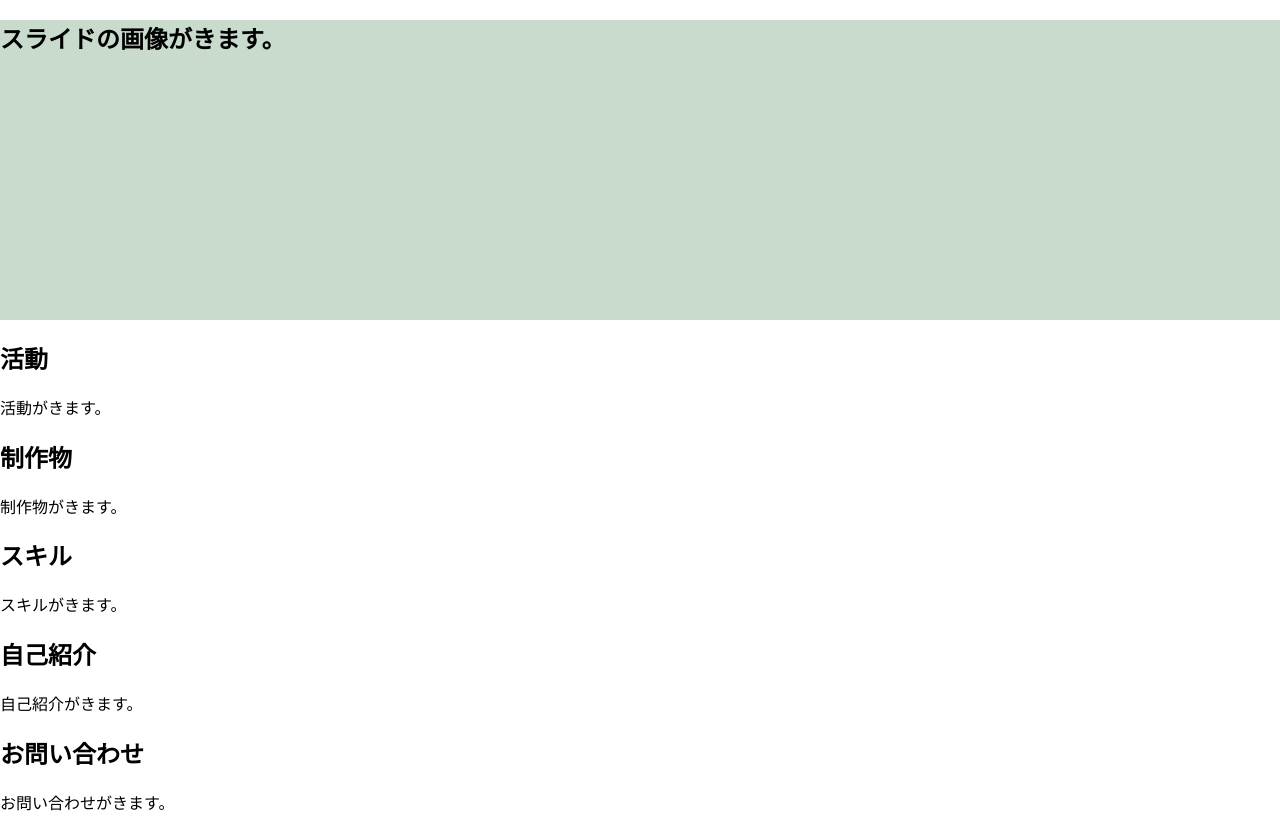
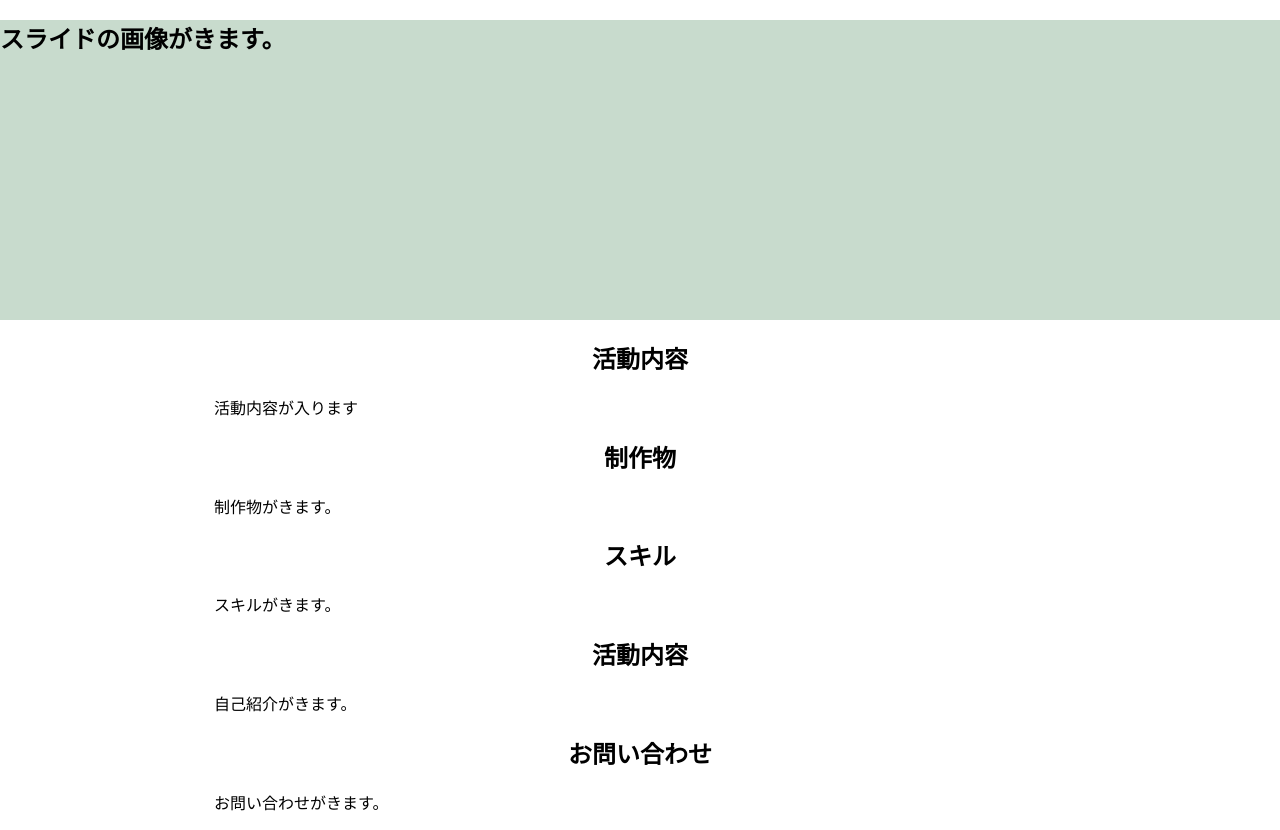
Before and after one commit to KHashimoto3/My_Portfolio, a Next.js app in the folder front/: page / in a window 1280 px wide. Built offline with nearby package versions, Linux system fonts and the light colour scheme.

Commit message:
muiを導入し、レイアウトを整えた。

```diff
--- a/front/src/app/home-sections/HomeAboutMe.tsx
+++ b/front/src/app/home-sections/HomeAboutMe.tsx
@@ -1,8 +1,10 @@
+import { Container } from "@mui/material";
+
 export default function HomeAboutMe() {
   return (
-    <>
-      <h2>自己紹介</h2>
+    <Container maxWidth="md">
+      <h2 style={{ textAlign: "center" }}>活動内容</h2>
       <p>自己紹介がきます。</p>
-    </>
+    </Container>
   );
 }
--- a/front/src/app/home-sections/HomeActivities.tsx
+++ b/front/src/app/home-sections/HomeActivities.tsx
@@ -1,8 +1,12 @@
+"use client";
+
+import { Box, Container } from "@mui/material";
+
 export default function HomeActivities() {
   return (
-    <>
-      <h2>活動</h2>
-      <p>活動がきます。</p>
-    </>
+    <Container maxWidth="md">
+      <h2 style={{ textAlign: "center" }}>活動内容</h2>
+      <p>活動内容が入ります</p>
+    </Container>
   );
 }
--- a/front/src/app/home-sections/HomeContact.tsx
+++ b/front/src/app/home-sections/HomeContact.tsx
@@ -1,8 +1,10 @@
+import { Container } from "@mui/material";
+
 export default function HomeContact() {
   return (
-    <>
-      <h2>お問い合わせ</h2>
+    <Container maxWidth="md">
+      <h2 style={{ textAlign: "center" }}>お問い合わせ</h2>
       <p>お問い合わせがきます。</p>
-    </>
+    </Container>
   );
 }
--- a/front/src/app/home-sections/HomePortfolios.tsx
+++ b/front/src/app/home-sections/HomePortfolios.tsx
@@ -1,8 +1,10 @@
+import { Container } from "@mui/material";
+
 export default function HomePortfolios() {
   return (
-    <>
-      <h2>制作物</h2>
+    <Container maxWidth="md">
+      <h2 style={{ textAlign: "center" }}>制作物</h2>
       <p>制作物がきます。</p>
-    </>
+    </Container>
   );
 }
--- a/front/src/app/home-sections/HomeSkills.tsx
+++ b/front/src/app/home-sections/HomeSkills.tsx
@@ -1,8 +1,10 @@
+import { Container } from "@mui/material";
+
 export default function HomeSkills() {
   return (
-    <>
-      <h2>スキル</h2>
+    <Container maxWidth="md">
+      <h2 style={{ textAlign: "center" }}>スキル</h2>
       <p>スキルがきます。</p>
-    </>
+    </Container>
   );
 }
```
Also changed, not shown: front/package.json (+7 -4 lines), 1 other file (tests, documents, lock files or other folders).
